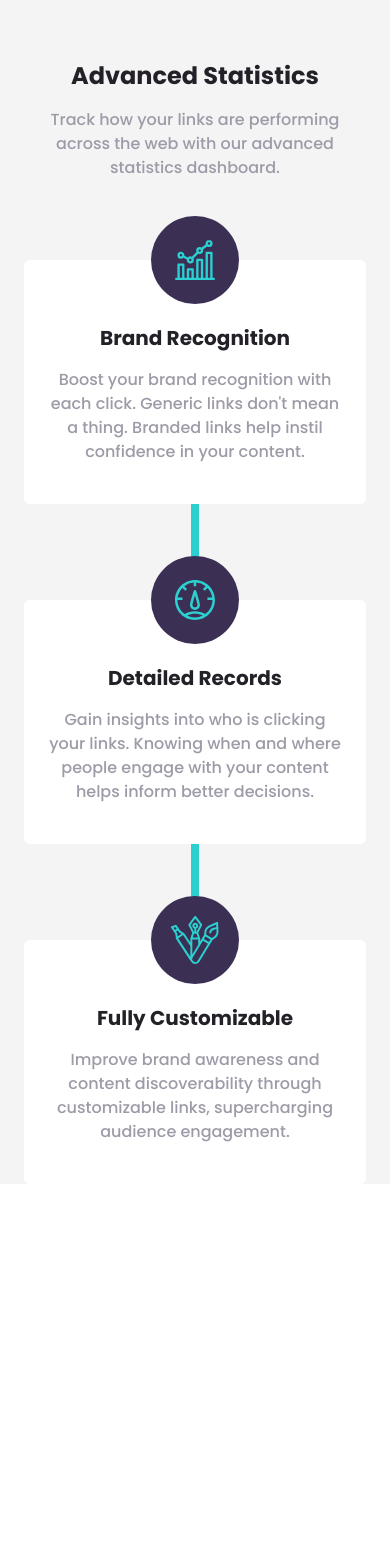
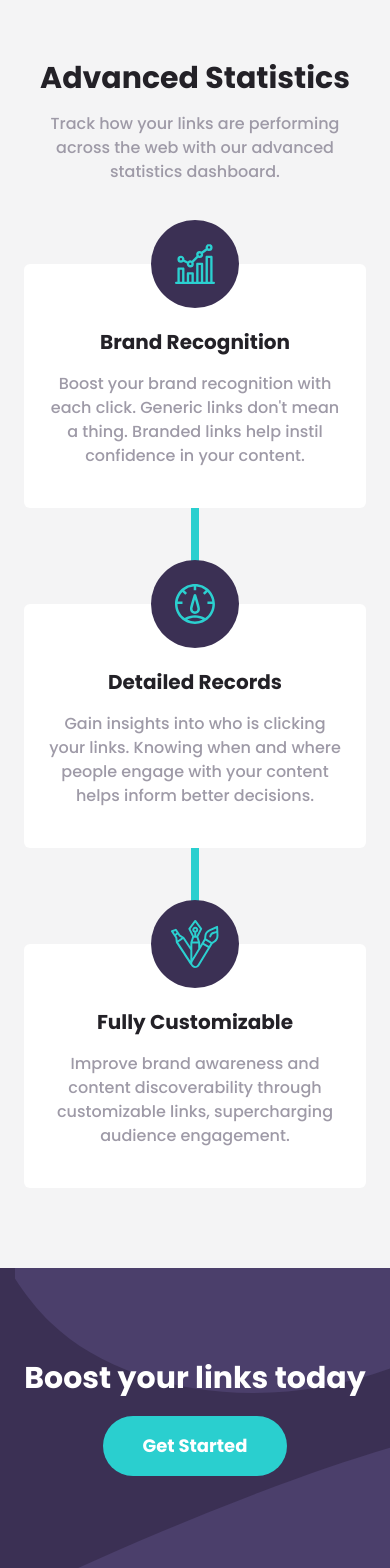
Before and after one commit to danaYatsuta/frontend-mentor-url-shortening-api, a Vue app: page / in a window 390 px wide. Shown: the part 1401-2969 px from the top of the page. Before the commit the page ends 2585 px from the top, so only its background shows below. Built offline with nearby package versions, Linux system fonts and the light colour scheme.

Commit message:
Mobile boost section and some corrections

```diff
--- a/index.html
+++ b/index.html
@@ -54,9 +54,9 @@
 
 
 
-    Boost your links today
 
-    Get Started
+
+
 
     Features
 
--- a/src/App.vue
+++ b/src/App.vue
@@ -3,13 +3,15 @@ import TheHeader from './components/TheHeader.vue'
 import TheHero from './components/TheHero.vue'
 import TheLinkList from './components/TheLinkList.vue'
 import TheInfoSection from './components/TheInfoSection.vue'
+import TheBoostSection from './components/TheBoostSection.vue'
 
 export default {
   components: {
     TheHeader,
     TheHero,
     TheLinkList,
-    TheInfoSection
+    TheInfoSection,
+    TheBoostSection
   }
 }
 </script>
@@ -20,12 +22,14 @@ export default {
   <main>
     <TheHero />
 
-    <div class="mt-40 flex flex-col items-center bg-very-dark-blue/5 px-6">
+    <div class="mt-40 flex flex-col items-center bg-very-dark-blue/5 px-6 pb-20">
       <div class="w-full max-w-6xl">
         <TheLinkList class="-translate-y-20" />
       </div>
 
       <TheInfoSection class="mt-2" />
     </div>
+
+    <TheBoostSection />
   </main>
 </template>
--- /dev/null
+++ b/src/components/AppButton.vue
@@ -0,0 +1,5 @@
+<template>
+  <a href="#" class="block rounded-full bg-cyan px-10 py-4 text-lg font-bold text-white"
+    ><slot></slot
+  ></a>
+</template>
--- /dev/null
+++ b/src/components/TheBoostSection.vue
@@ -0,0 +1,19 @@
+<script>
+import AppButton from './AppButton.vue'
+
+export default {
+  components: {
+    AppButton
+  }
+}
+</script>
+
+<template>
+  <div
+    class="flex h-[300px] flex-col items-center justify-center gap-5 bg-dark-violet bg-boost-mobile bg-right-top bg-no-repeat"
+  >
+    <p class="text-3xl font-bold text-white">Boost your links today</p>
+
+    <AppButton>Get Started</AppButton>
+  </div>
+</template>
--- a/src/components/TheHero.vue
+++ b/src/components/TheHero.vue
@@ -1,9 +1,11 @@
 <script>
 import IllustrationWorking from './images/IllustrationWorking.vue'
+import AppButton from './AppButton.vue'
 
 export default {
   components: {
-    IllustrationWorking
+    IllustrationWorking,
+    AppButton
   }
 }
 </script>
@@ -23,9 +25,7 @@ export default {
         Build your brand's recognition and get detailed insights on how your links are performing.
       </p>
 
-      <a href="#" class="mt-8 block rounded-full bg-cyan px-10 py-4 font-bold text-white"
-        >Get Started</a
-      >
+      <AppButton class="mt-8">Get Started</AppButton>
     </div>
   </section>
 </template>
--- a/src/components/TheInfoSection.vue
+++ b/src/components/TheInfoSection.vue
@@ -11,7 +11,7 @@ export default {
 <template>
   <div>
     <section class="text-center">
-      <h2 class="text-2xl font-bold text-very-dark-violet">Advanced Statistics</h2>
+      <h2 class="text-3xl font-bold text-very-dark-violet">Advanced Statistics</h2>
 
       <p class="mt-4 text-base">
         Track how your links are performing across the web with our advanced statistics dashboard.
--- a/tailwind.config.js
+++ b/tailwind.config.js
@@ -26,7 +26,8 @@ module.exports = {
     },
     extend: {
       backgroundImage: {
-        'shorten-mobile': 'url("./images/bg-shorten-mobile.svg")'
+        'shorten-mobile': 'url("./images/bg-shorten-mobile.svg")',
+        'boost-mobile': 'url("./images/bg-boost-mobile.svg")'
       }
     }
   },
```
